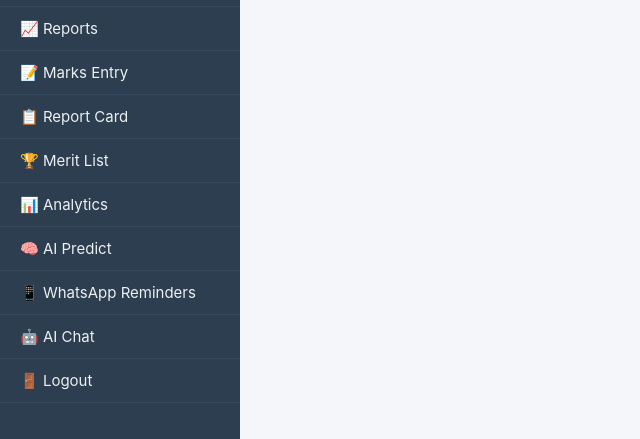
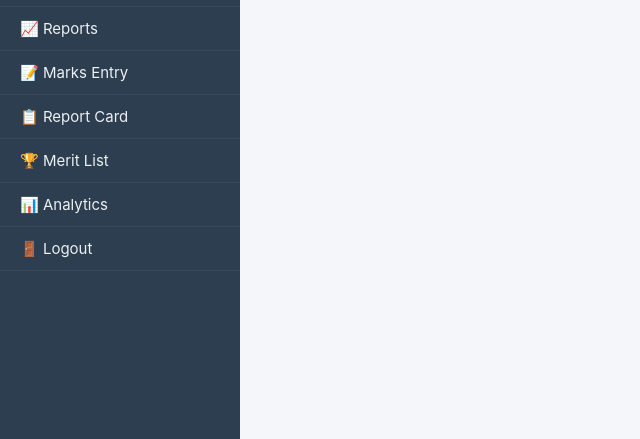
Before and after one commit to amankum500-max/School-work, a Flask app: page /bills in a window 1280 px wide. Shown: the part 361-800 px from the top of the page, without its empty margins (0-640 px from the left). Run offline with Flask 3, Linux system fonts and the light colour scheme; the visitor is signed in with stand-in values (Sample User, id 1); data that the repository does not hold is empty; some libraries are stand-ins or nearby versions.

Commit message:
Remove AI Predict and Assistant links from base.html
Removed AI-related links from the navigation menu.

```diff
--- a/templates/base.html
+++ b/templates/base.html
@@ -29,9 +29,6 @@
   <a href="{{ url_for('report_card') }}">📋 Report Card</a>
   <a href="{{ url_for('merit_list') }}">🏆 Merit List</a>
   <a href="{{ url_for('analytics') }}">📊 Analytics</a>
-<a href="{{ url_for('ai_predict_defaulters') }}">🧠 AI Predict</a>
-<a href="{{ url_for('whatsapp_reminders') }}">📱 WhatsApp Reminders</a>
-<a href="{{ url_for('ai_assistant') }}">🤖 AI Chat</a>
   <a href="{{ url_for('logout') }}">🚪 Logout</a>
 </div>
 
```
